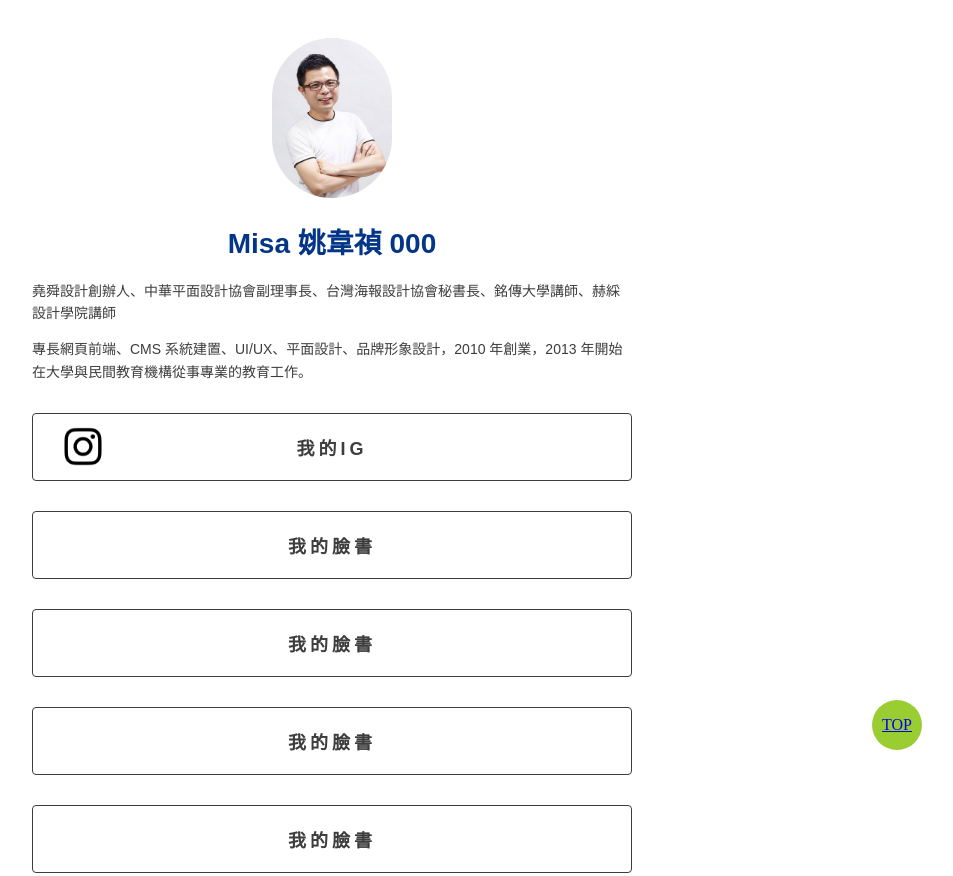
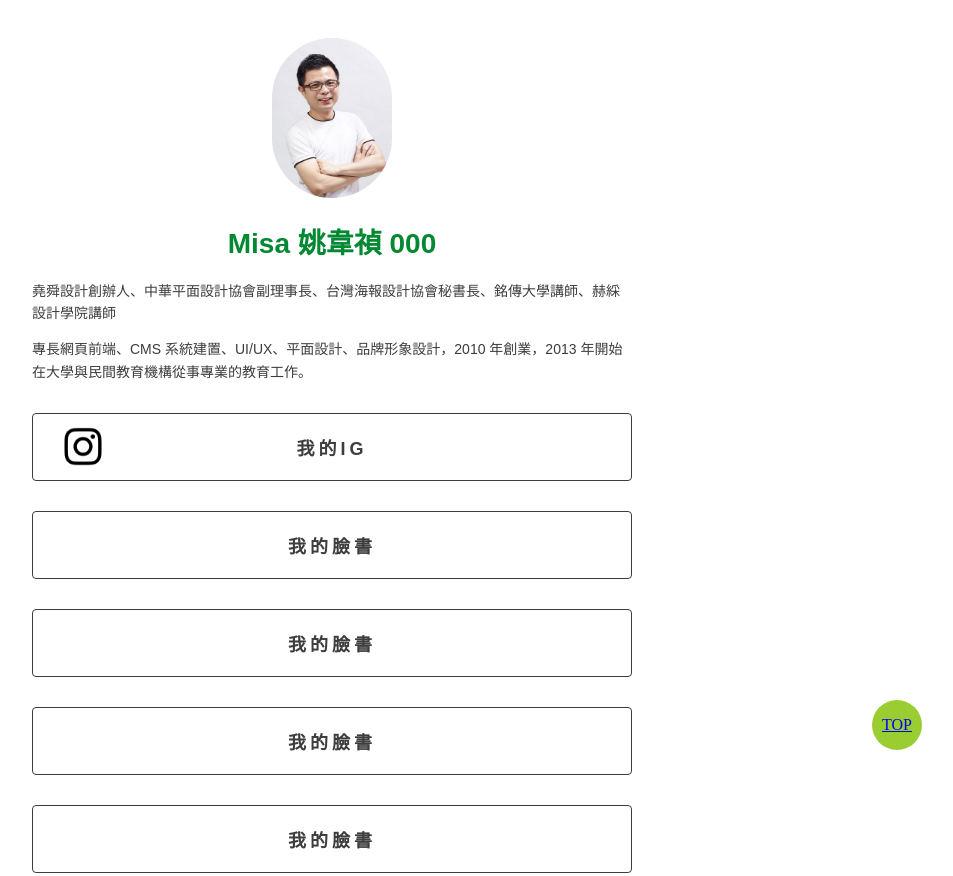
Before and after one commit to misayao/misayao.github.io, a plain HTML site: page index.html in a window 1280 px wide. Shown: the top 876 px of the page, without its empty margins (308-1261 px from the left). Drawn offline with Linux system fonts and the light colour scheme.

Commit message:
Add files via upload

```diff
--- a/style.css
+++ b/style.css
@@ -15,7 +15,7 @@
 }
 h1 {
     font-family: sans-serif;
-    color: #043688;
+    color: #048832;
     font-size: 28px;
 }
 .info {
```
